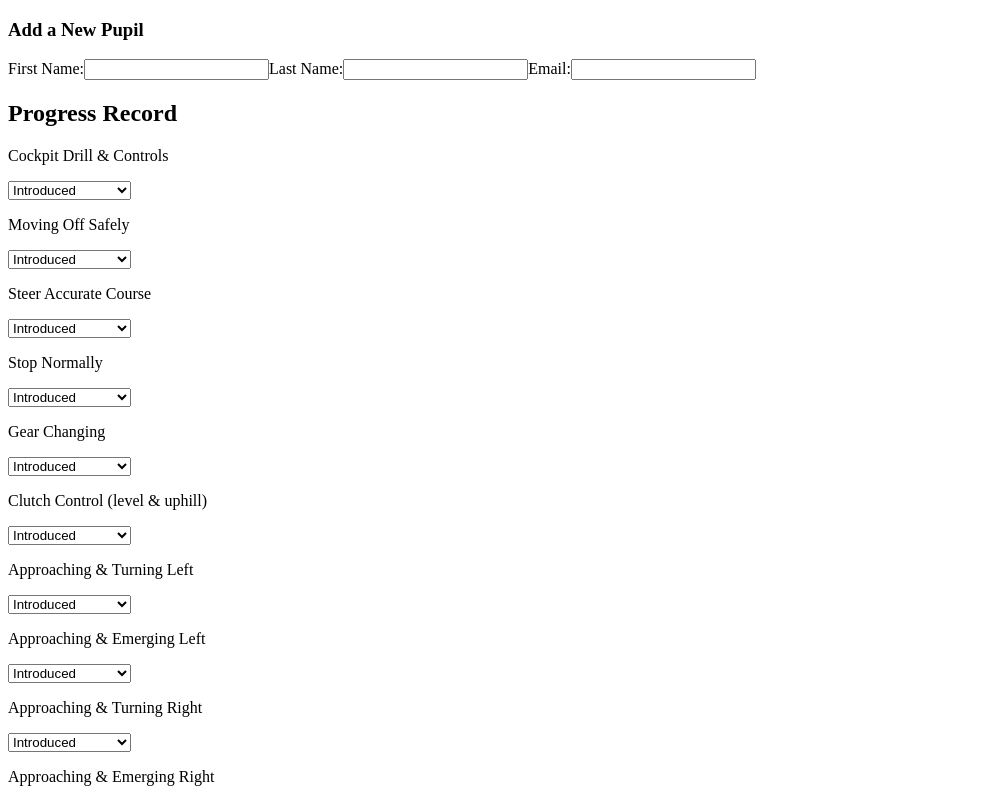
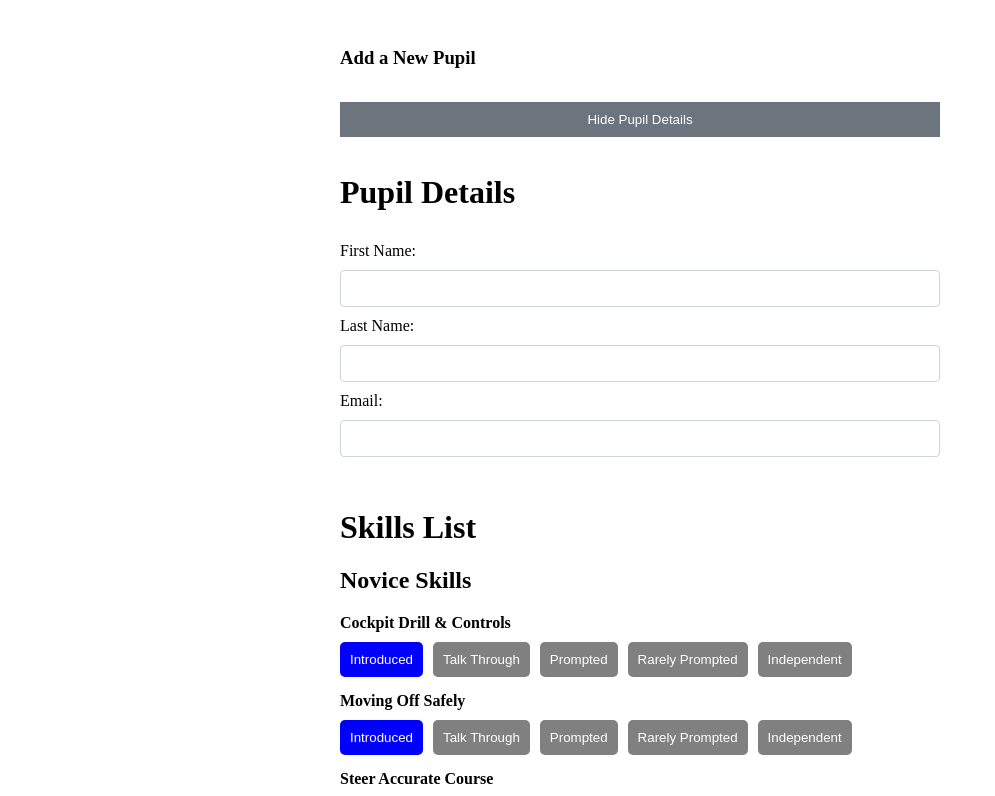
Before and after one commit to pierrelouisguichard/driving-instructor-app, a React (Vite) app in the folder frontend/: page /card in a window 1280 px wide. Shown: the top 796 px of the page, without its empty margins (0-995 px from the left). Built offline with nearby package versions, Linux system fonts and the light colour scheme.

Commit message:
v1.5 - Refactor + Comments

```diff
--- a/frontend/src/App.tsx
+++ b/frontend/src/App.tsx
@@ -1,7 +1,7 @@
 import { Route, Routes } from "react-router-dom";
-import Card from "./pages/ReportCardPage";
+import ReportCardPage from "./pages/ReportCardPage";
 import PupilListPage from "./pages/PupilListPage";
-import ReportCardTest from "./components/ReportCardTest";
+import ProgressReportPage from "./pages/ProgressReportPage";
 import LoginPage from "./pages/LoginPage";
 
 function App() {
@@ -9,10 +9,10 @@ function App() {
     <>
       <Routes>
         <Route path="/" element={<PupilListPage />} />
-        <Route path="/card" element={<Card />} />
-        <Route path="/card/:id" element={<Card />} />
+        <Route path="/card" element={<ReportCardPage />} />
+        <Route path="/card/:id" element={<ReportCardPage />} />
         <Route path="/login" element={<LoginPage />} />
-        <Route path="/reportcardtest" element={<ReportCardTest />} />
+        <Route path="/test" element={<ProgressReportPage />} />
       </Routes>
     </>
   );
--- a/frontend/src/components/DrivingSkill.tsx
+++ b/frontend/src/components/DrivingSkill.tsx
@@ -1,34 +1,64 @@
-import React from "react";
-import { DrivingSkillInterface } from "../interface/Interfaces";
+import styled from "styled-components";
+import { DrivingSkillWithMethod } from "../interface/Interfaces";
 import { stages } from "../constants/skillsConstants";
 
-interface DrivingSkillDropDown extends DrivingSkillInterface {
-  onStageChange: (stage: string) => void;
-}
-
-function DrivingSkill(props: DrivingSkillDropDown) {
+// This component allows users to select the progression stage of a skill.
+function DrivingSkill(props: DrivingSkillWithMethod) {
   const { variable, stage, onStageChange } = props;
 
-  const handleChange = (event: React.ChangeEvent<HTMLSelectElement>) => {
-    onStageChange(event.target.value);
+  const handleStageChange = (selectedStage: string) => {
+    onStageChange(selectedStage);
   };
 
   return (
-    <div>
-      <div>
-        <p>{variable}</p>
-      </div>
-      <div>
-        <select value={stage} onChange={handleChange}>
-          {stages.map((stageOption, index) => (
-            <option key={index} value={stageOption}>
-              {stageOption}
-            </option>
-          ))}
-        </select>
-      </div>
-    </div>
+    <Container>
+      <Variable>{variable}</Variable>
+      <ButtonContainer>
+        {stages.map((stageOption, index) => (
+          <StageButton
+            type="button"
+            key={index}
+            active={stage === stageOption}
+            onClick={() => handleStageChange(stageOption)}
+          >
+            {stageOption}
+          </StageButton>
+        ))}
+      </ButtonContainer>
+    </Container>
   );
 }
 
 export default DrivingSkill;
+
+// Styles
+const Container = styled.div`
+  display: flex;
+  flex-direction: column;
+  margin-bottom: 15px;
+`;
+
+const Variable = styled.p`
+  font-weight: bold;
+  margin: 0;
+`;
+
+const ButtonContainer = styled.div`
+  display: flex;
+  gap: 10px;
+  margin-top: 10px;
+`;
+
+const StageButton = styled.button<{ active: boolean }>`
+  background-color: ${({ active }) => (active ? "blue" : "gray")};
+  color: white;
+  border: none;
+  padding: 10px;
+  border-radius: 5px;
+  cursor: pointer;
+  transition: background-color 0.3s ease;
+
+  &:hover {
+    background-color: ${({ active }) => (active ? "#003d99" : "#4d4d4d")};
+  }
+`;
--- a/frontend/src/components/ReportCardTest.tsx
+++ /dev/null
@@ -1,21 +0,0 @@
-import formatProgressReport from "../utils/formatProgressReport";
-import { noviceSkillsList } from "../models/drivingSkillsList";
-
-function ReportCardTest() {
-  const firstName: string = "John";
-  const lastName: string = "Doe";
-
-  return (
-    <div>
-      {formatProgressReport({
-        firstName,
-        lastName,
-        noviceSkillsList: noviceSkillsList,
-        _id: "",
-        eMail: "",
-      })}
-    </div>
-  );
-}
-
-export default ReportCardTest;
--- a/frontend/src/models/drivingSkillsList.tsx
+++ b/frontend/src/models/drivingSkillsList.tsx
@@ -1,27 +1,23 @@
-import { DrivingSkillInterface } from "../interface/Interfaces";
+// Importing constants and interfaces
 import {
   advancedSkills,
   intermediateSkills,
   noviceSkills,
   stages,
 } from "../constants/skillsConstants";
+import { DrivingSkill } from "../interface/Interfaces";
 
-export const noviceSkillsList: DrivingSkillInterface[] = noviceSkills.map(
-  (variable) => ({
+// Helper function to generate a default skills list with the initial stage set to "Introduced"
+const generateDefaultSkillsList = (skills: string[]): DrivingSkill[] =>
+  skills.map((variable) => ({
     variable,
     stage: stages[0], // Default to the first stage, "Introduced"
-  })
-);
-
-export const intermediateSkillsList: DrivingSkillInterface[] =
-  intermediateSkills.map((variable) => ({
-    variable,
-    stage: stages[0],
   }));
 
-export const advancedSkillsList: DrivingSkillInterface[] = advancedSkills.map(
-  (variable) => ({
-    variable,
-    stage: stages[0],
-  })
-);
+// Generate default lists of driving skills (novice, intermediate, and advanced) using the helper function
+export const defaultNoviceSkillsList: DrivingSkill[] =
+  generateDefaultSkillsList(noviceSkills);
+export const defaultIntermediateSkillsList: DrivingSkill[] =
+  generateDefaultSkillsList(intermediateSkills);
+export const defaultAdvancedSkillsList: DrivingSkill[] =
+  generateDefaultSkillsList(advancedSkills);
--- /dev/null
+++ b/frontend/src/pages/ProgressReportPage.tsx
@@ -0,0 +1,34 @@
+import React, { useState, useEffect } from "react";
+import formatProgressReport from "../utils/formatProgressReport";
+import {
+  defaultAdvancedSkillsList,
+  defaultIntermediateSkillsList,
+  defaultNoviceSkillsList,
+} from "../models/drivingSkillsList";
+
+// This page is for testing and previewing the email report format. (/test)
+const ProgressReportPage: React.FC = () => {
+  const pupil = {
+    firstName: "John",
+    lastName: "Doe",
+    eMail: "johndoe@gmail.com",
+    noviceSkillsList: defaultNoviceSkillsList,
+    intermediateSkillsList: defaultIntermediateSkillsList,
+    advancedSkillsList: defaultAdvancedSkillsList,
+  };
+
+  const [formattedReport, setFormattedReport] = useState<string>("");
+
+  useEffect(() => {
+    const report = formatProgressReport(pupil);
+    setFormattedReport(report);
+  }, [pupil]);
+
+  return (
+    <div>
+      <div dangerouslySetInnerHTML={{ __html: formattedReport }} />
+    </div>
+  );
+};
+
+export default ProgressReportPage;
--- a/frontend/src/pages/PupilListPage.tsx
+++ b/frontend/src/pages/PupilListPage.tsx
@@ -1,12 +1,12 @@
 import React, { useEffect, useState } from "react";
-import { PupilInterface } from "../interface/Interfaces";
+import { PupilWithID } from "../interface/Interfaces";
 import { useNavigate } from "react-router-dom";
 import { fetchAllPupils } from "../services/apiServices";
 import styled from "styled-components";
 
 // This is the landing page which displays a list of all pupils.
 const PupilListPage: React.FC = () => {
-  const [pupilsList, setPupilsList] = useState<PupilInterface[] | null>(null);
+  const [pupilsList, setPupilsList] = useState<PupilWithID[] | null>(null);
   const [error, setError] = useState<string | null>(null);
   const navigate = useNavigate();
 
--- a/frontend/src/pages/ReportCardPage.tsx
+++ b/frontend/src/pages/ReportCardPage.tsx
@@ -1,23 +1,43 @@
-import React, { useEffect, useState } from "react";
+import React, { useEffect, useState, ChangeEvent, FormEvent } from "react";
 import { useNavigate, useParams } from "react-router-dom";
+import styled from "styled-components";
 import DrivingSkill from "../components/DrivingSkill";
 import formatProgressReport from "../utils/formatProgressReport";
-import { noviceSkillsList } from "../models/drivingSkillsList";
 import {
+  deletePupil,
   fetchSinglePupil,
   savePupil,
   sendProgressReport,
 } from "../services/apiServices";
+import {
+  defaultAdvancedSkillsList,
+  defaultIntermediateSkillsList,
+  defaultNoviceSkillsList,
+} from "../models/drivingSkillsList";
 
-const Card: React.FC = () => {
-  const { id } = useParams<{ id: string }>();
+/*
+ * This is the Report Card page (/card). It is used to:
+ * - Create a new pupil if no ID is present in the URL.
+ * - Edit and update the details of an existing pupil if an ID is included in the URL.
+ * - Fill out and send the progress record.
+ */
+const ReportCardPage: React.FC = () => {
+  const [showPupilDetails, setShowPupilDetails] = useState(true);
+  const { id } = useParams<{ id: string }>(); // Extract the id from the url.
+  const navigate = useNavigate();
   const [firstName, setFirstName] = useState("");
   const [lastName, setLastName] = useState("");
   const [eMail, setEMail] = useState("");
-  const [progressRecords, setProgressRecords] = useState(noviceSkillsList);
+  const [noviceSkillsList, setNoviceSkills] = useState(defaultNoviceSkillsList);
+  const [intermediateSkillsList, setIntermediateSkills] = useState(
+    defaultIntermediateSkillsList
+  );
+  const [advancedSkillsList, setAdvancedSkills] = useState(
+    defaultAdvancedSkillsList
+  );
   const [error, setError] = useState("");
-  const navigate = useNavigate();
 
+  // This method fetches pupil details and populates the fields if an ID is present in the URL.
   useEffect(() => {
     if (id) {
       const fetchData = async () => {
@@ -26,12 +46,13 @@ const Card: React.FC = () => {
           setFirstName(pupil.firstName);
           setLastName(pupil.lastName);
           setEMail(pupil.eMail);
-          setProgressRecords(pupil.progressRecords);
+          setNoviceSkills(pupil.noviceSkillsList);
+          setIntermediateSkills(pupil.intermediateSkillsList);
+          setAdvancedSkills(pupil.advancedSkillsList);
         } catch (error) {
-          // console.log(error.message);
+          setError((error as Error).message);
         }
       };
-
       fetchData();
     }
   }, [id]);
@@ -40,9 +61,10 @@ const Card: React.FC = () => {
     const reportHtml = formatProgressReport({
       firstName,
       lastName,
+      eMail,
       noviceSkillsList,
-      _id: "",
-      eMail: "",
+      intermediateSkillsList,
+      advancedSkillsList,
     });
 
     try {
@@ -53,107 +75,208 @@ const Card: React.FC = () => {
       });
       alert("Report sent successfully");
     } catch (error) {
-      // alert(error.message);
+      alert((error as Error).message);
     }
   };
 
-  const handleSubmit = async (e: React.FormEvent<HTMLFormElement>) => {
+  const handleSubmit = async (e: FormEvent<HTMLFormElement>) => {
     e.preventDefault();
 
-    const pupil = { firstName, lastName, eMail, progressRecords };
-    if (id) {
+    const pupil = {
+      firstName,
+      lastName,
+      eMail,
+      noviceSkillsList,
+      intermediateSkillsList,
+      advancedSkillsList,
+    };
+
     try {
       await savePupil(id, pupil);
       navigate("/");
     } catch (error) {
       setError((error as Error).message);
     }
+  };
+
+  const handleDelete = async () => {
+    if (id) {
+      try {
+        const result = await deletePupil(id);
+        if (result.success) {
+          navigate("/");
+        }
+      } catch (error) {
+        setError((error as Error).message);
+      }
     }
   };
 
-  const handleDelete = async () => {
-    if (!id) return;
+  const handleInputChange =
+    (setter: React.Dispatch<React.SetStateAction<string>>) =>
+    (e: ChangeEvent<HTMLInputElement>) => {
+      setter(e.target.value);
+    };
 
-    try {
-      const response = await fetch(`http://localhost:4000/api/pupils/${id}`, {
-        method: "DELETE",
-      });
+  const handleSkillChange =
+    (
+      skillsList: any[],
+      setSkills: React.Dispatch<React.SetStateAction<any[]>>
+    ) =>
+    (index: number, stage: string) => {
+      const newSkills = [...skillsList];
+      newSkills[index].stage = stage;
+      setSkills(newSkills);
+    };
 
-      if (response.ok) {
-        navigate("/");
-      } else {
-        const errorData = await response.json();
-        setError(errorData.error);
+  // This method iterates through skills in a category (novice, intermediate, advanced)
+  // and creates a DrivingSkill component for each, allowing progress stage selection for each skill.
+  const renderSkillsSection = (
+    title: string,
+    skillsList: any[],
+    setSkills: React.Dispatch<React.SetStateAction<any[]>>
+  ) => (
+    <div>
+      <h2>{title}</h2>
+      {skillsList.map((record, index) => (
+        <DrivingSkill
+          key={index}
+          variable={record.variable}
+          stage={record.stage}
+          onStageChange={(stage: string) =>
+            handleSkillChange(skillsList, setSkills)(index, stage)
           }
-    } catch (error) {
-      setError("An error occurred while deleting the pupil.");
-    }
+        />
+      ))}
+    </div>
+  );
+
+  const togglePupilDetails = () => {
+    setShowPupilDetails((prevState) => !prevState);
   };
 
   return (
-    <div id="root">
-      <div className="progress-container">
-        <form className="create" onSubmit={handleSubmit}>
+    <Container>
+      <Form onSubmit={handleSubmit}>
         {id && (
-            <button
-              type="button"
-              onClick={handleDelete}
-              className="delete-button"
-            >
+          <Button type="button" onClick={handleDelete}>
             Delete
-            </button>
+          </Button>
         )}
-          <h3>{id ? "Edit Pupil" : "Add a New Pupil"}</h3>
+        <h3>
+          {id
+            ? `${firstName} ${lastName}'s Progress Record`
+            : "Add a New Pupil"}
+        </h3>
+
+        <ToggleButton type="button" onClick={togglePupilDetails}>
+          {showPupilDetails ? "Hide Pupil Details" : "Show Pupil Details"}
+        </ToggleButton>
+
+        {showPupilDetails && (
+          <>
+            <h1>Pupil Details</h1>
             <label>First Name:</label>
-          <input
+            <Input
               type="text"
-            onChange={(e) => setFirstName(e.target.value)}
+              onChange={handleInputChange(setFirstName)}
               value={firstName}
             />
 
             <label>Last Name:</label>
-          <input
+            <Input
               type="text"
-            onChange={(e) => setLastName(e.target.value)}
+              onChange={handleInputChange(setLastName)}
               value={lastName}
             />
 
             <label>Email:</label>
-          <input
+            <Input
               type="email"
-            onChange={(e) => setEMail(e.target.value)}
+              onChange={handleInputChange(setEMail)}
               value={eMail}
             />
+          </>
+        )}
 
-          <h2>Progress Record</h2>
-          {progressRecords.map((record, index) => (
-            <DrivingSkill
-              key={index}
-              variable={record.variable}
-              stage={record.stage}
-              onStageChange={(stage: string) => {
-                const newProgressRecords = [...progressRecords];
-                newProgressRecords[index].stage = stage;
-                setProgressRecords(newProgressRecords);
-              }}
-            />
-          ))}
+        <SkillsContainer>
+          <h1>Skills List</h1>
+          {renderSkillsSection(
+            "Novice Skills",
+            noviceSkillsList,
+            setNoviceSkills
+          )}
+          {renderSkillsSection(
+            "Intermediate Skills",
+            intermediateSkillsList,
+            setIntermediateSkills
+          )}
+          {renderSkillsSection(
+            "Advanced Skills",
+            advancedSkillsList,
+            setAdvancedSkills
+          )}
+        </SkillsContainer>
 
-          <button type="submit">{id ? "Save Changes" : "Add Pupil"}</button>
+        <Button type="submit">{id ? "Save Changes" : "Add Pupil"}</Button>
         {id && (
-            <button
-              type="button"
-              onClick={handleSendReport}
-              className="send-report-button"
-            >
+          <Button type="button" onClick={handleSendReport}>
             Send Report
-            </button>
+          </Button>
         )}
-          {error && <div className="error">{error}</div>}
-        </form>
-      </div>
-    </div>
+        {error && <Error>{error}</Error>}
+      </Form>
+    </Container>
   );
 };
 
-export default Card;
+export default ReportCardPage;
+
+// Styles
+const Container = styled.div`
+  padding: 20px;
+  max-width: 600px;
+  margin: auto;
+`;
+
+const Form = styled.form`
+  display: flex;
+  flex-direction: column;
+  gap: 10px;
+`;
+
+const Button = styled.button`
+  padding: 10px;
+  margin: 5px 0;
+  background-color: #007bff;
+  color: white;
+  border: none;
+  cursor: pointer;
+
+  &:hover {
+    background-color: #0056b3;
+  }
+`;
+
+const ToggleButton = styled(Button)`
+  background-color: #6c757d;
+
+  &:hover {
+    background-color: #5a6268;
+  }
+`;
+
+const Input = styled.input`
+  padding: 10px;
+  border: 1px solid #ced4da;
+  border-radius: 4px;
+`;
+
+const Error = styled.div`
+  color: red;
+  margin-top: 10px;
+`;
+
+const SkillsContainer = styled.div`
+  margin-top: 20px;
+`;
--- a/frontend/src/utils/formatProgressReport.tsx
+++ b/frontend/src/utils/formatProgressReport.tsx
@@ -1,26 +1,76 @@
-import { PupilInterface } from "../interface/Interfaces";
+import { Pupil } from "../interface/Interfaces";
 
+// Formats a pupil's progress report into an HTML string suitable for email.
 const formatProgressReport = ({
   firstName,
   lastName,
   noviceSkillsList,
-}: PupilInterface): string => {
+  intermediateSkillsList,
+  advancedSkillsList,
+}: Pupil): string => {
+  // Helper function to generate HTML for skill lists
+  const generateSkillListHtml = (
+    skillsList: { variable: string; stage: string }[]
+  ) =>
+    skillsList
+      .map(
+        (record, index) => `
+          <li key="${index}">
+            <span class="variable">${record.variable}</span>:
+            <span class="stage">${record.stage}</span>
+          </li>
+        `
+      )
+      .join("");
+
   return `
     <html>
       <head>
         <style>
+          body {
+            font-family: Arial, sans-serif;
+            margin: 0;
+            padding: 0;
+            background-color: #f4f4f4;
+          }
           .container {
-            font-family: Arial, sans-serif;
+            width: 90%;
+            max-width: 1200px;
+            margin: 20px auto;
             padding: 20px;
+            background: #ffffff;
+            border: 1px solid #dddddd;
+            border-radius: 8px;
+            box-shadow: 0 0 10px rgba(0,0,0,0.1);
           }
           h1 {
             color: #333;
+            font-size: 24px;
+            border-bottom: 2px solid #333;
+            padding-bottom: 10px;
+            margin-bottom: 20px;
+          }
+          .skill-category {
+            display: flex;
+            justify-content: space-between;
+            gap: 20px;
+            margin-bottom: 20px;
+          }
+          .skill-category > div {
+            flex: 1;
+            padding: 10px;
+            background: #f9f9f9;
+            border-radius: 8px;
+            box-shadow: 0 0 5px rgba(0,0,0,0.1);
           }
           h2 {
             color: #555;
+            font-size: 20px;
+            margin-bottom: 15px;
           }
           .variable {
             font-weight: bold;
+            color: #333;
           }
           .stage {
             color: #666;
@@ -28,28 +78,39 @@ const formatProgressReport = ({
           ul {
             list-style-type: none;
             padding: 0;
+            margin: 0;
           }
           li {
-            margin-bottom: 8px;
+            margin-bottom: 10px;
+            padding: 10px;
+            background: #ffffff;
+            border-left: 4px solid #007bff;
           }
         </style>
       </head>
       <body>
         <div class="container">
           <h1>${firstName} ${lastName}'s Progress Report</h1>
-          <h2>Progress Record</h2>
-          <ul>
-            ${noviceSkillsList
-              .map(
-                (record, index) => `
-              <li key="${index}">
-                <span class="variable">${record.variable}</span>:
-                <span class="stage">${record.stage}</span>
-              </li>
-            `
-              )
-              .join("")}
-          </ul>
+          <div class="skill-category">
+            <div>
+              <h2>Novice Skills</h2>
+              <ul>
+                ${generateSkillListHtml(noviceSkillsList)}
+              </ul>
+            </div>
+            <div>
+              <h2>Intermediate Skills</h2>
+              <ul>
+                ${generateSkillListHtml(intermediateSkillsList)}
+              </ul>
+            </div>
+            <div>
+              <h2>Advanced Skills</h2>
+              <ul>
+                ${generateSkillListHtml(advancedSkillsList)}
+              </ul>
+            </div>
+          </div>
         </div>
       </body>
     </html>
```
Also changed, not shown: frontend/src/interface/Interfaces.tsx (+13 -4 lines), frontend/src/services/apiServices.tsx (+43 -26 lines). Lines whose indentation alone changed are shown as unchanged.
